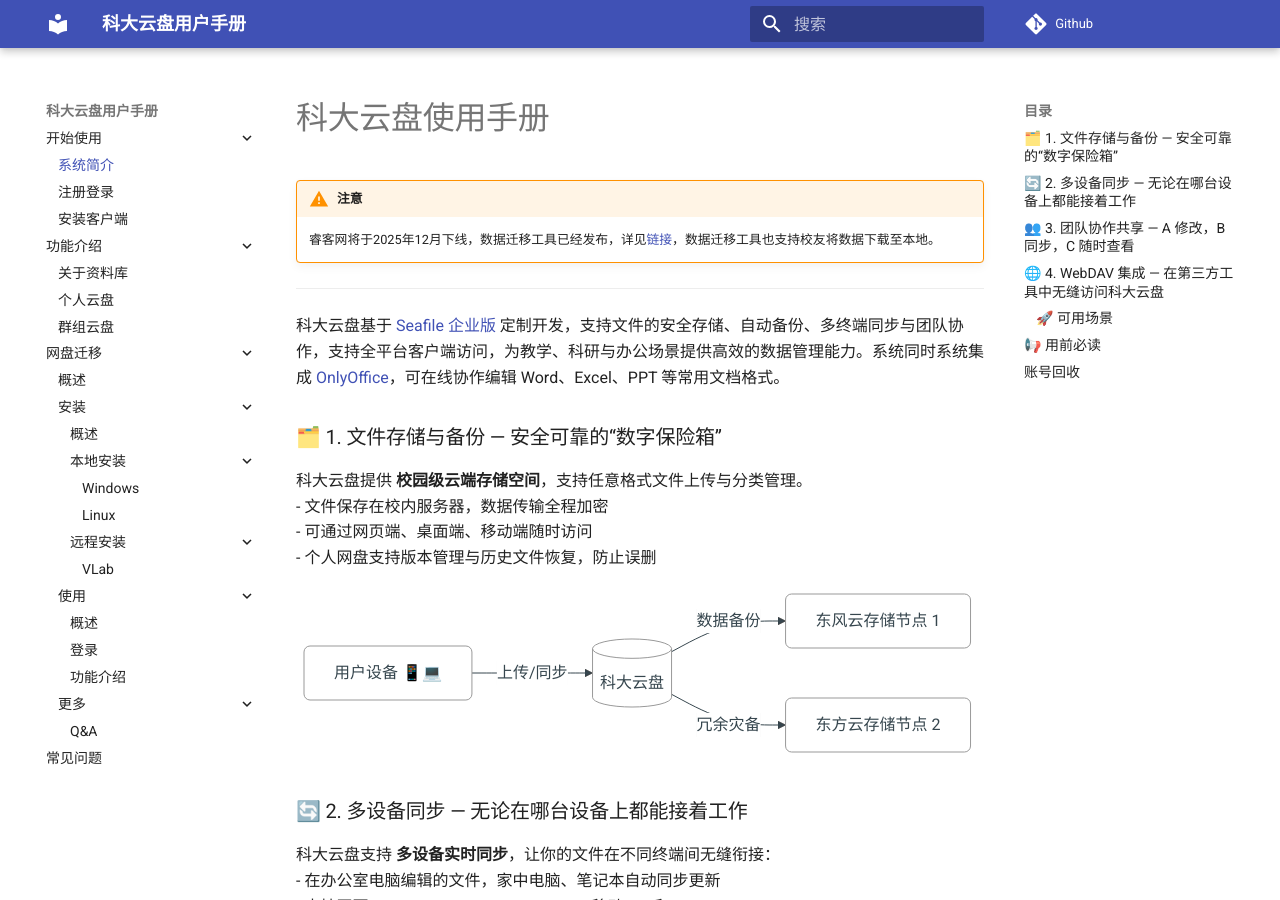
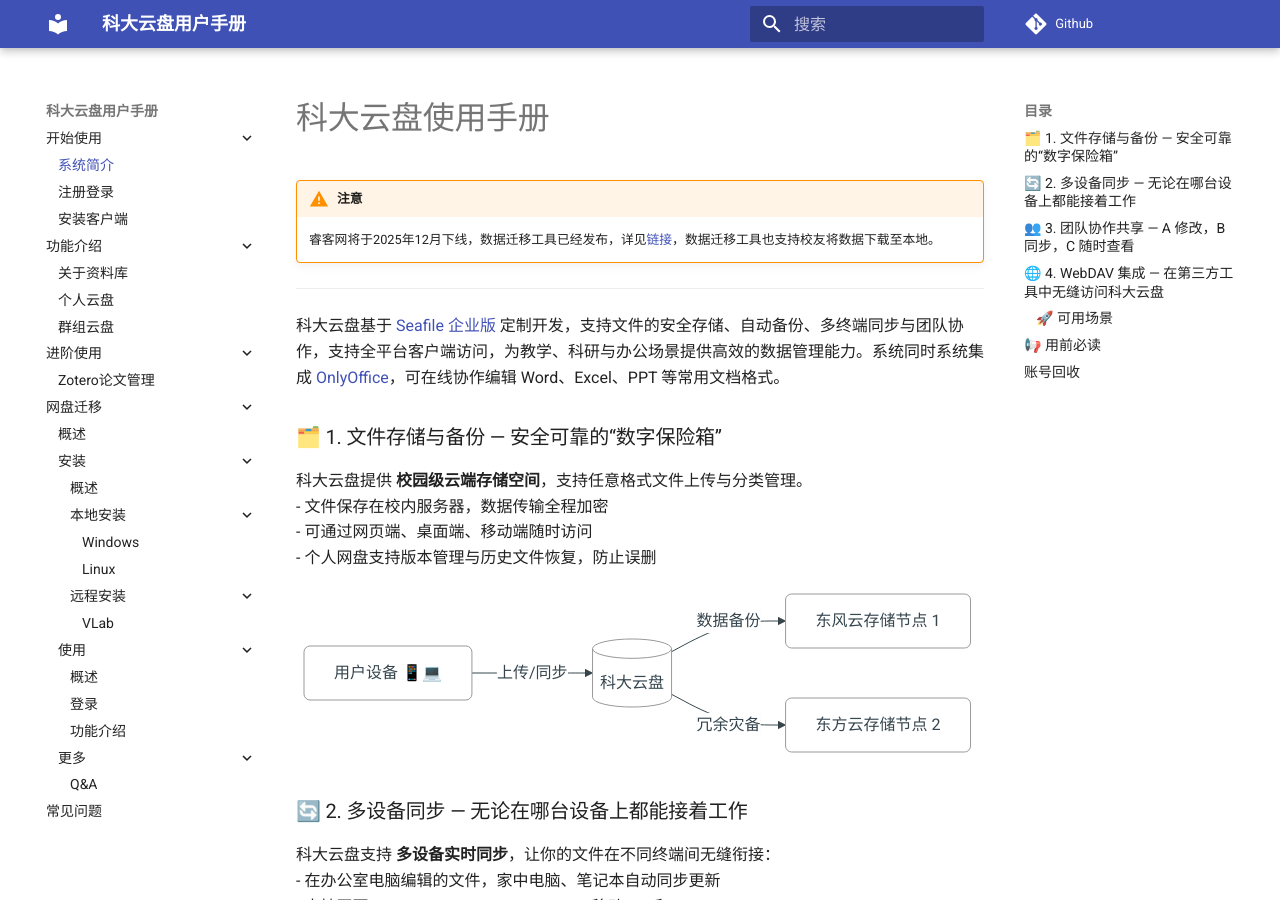
Before and after one commit to wf0229/pan_doc, an MkDocs documentation site: the page built from docs/index.md, in a window 1280 px wide and 900 px high. Built offline with MkDocs 1.6.1 and Material for MkDocs 9.7.7, drawn with Linux system fonts in a browser that asks for light colours; comment, search, counter and statistics services are not loaded.

Commit message:
Add advanced usage section for Zotero management

```diff
--- a/mkdocs.yml
+++ b/mkdocs.yml
@@ -12,6 +12,8 @@
     - 关于资料库: library.md
     - 个人云盘: private.md
     - 群组云盘: group.md
+  - 进阶使用:
+    - Zotero论文管理: zotero.md
   - 网盘迁移:
     - 概述: transfer/index.md
     - 安装:
```
